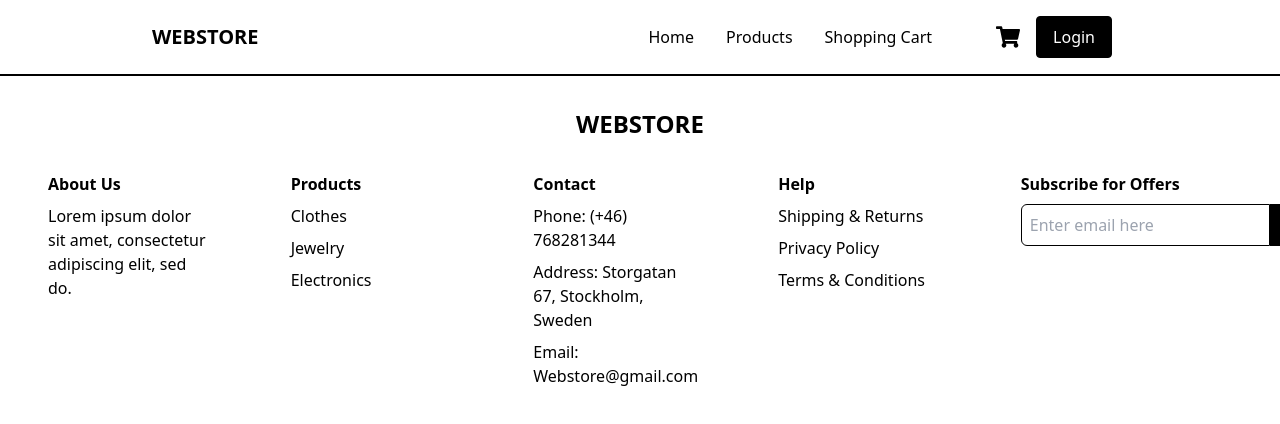
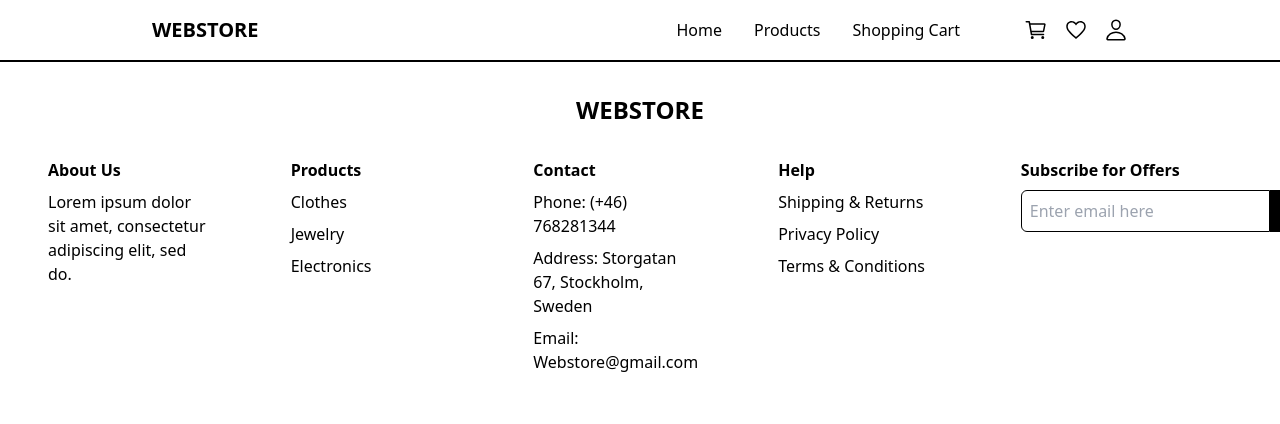
Before and after one commit to arman-mani/clojel-webstore, a React (Vite) app: page /cart in a window 1280 px wide. Shown: the top 424 px of the page. Built offline with nearby package versions, Linux system fonts and the light colour scheme.

Commit message:
changed icons in header and added links on the logos

```diff
--- a/src/components/Footer.jsx
+++ b/src/components/Footer.jsx
@@ -1,4 +1,5 @@
 import React from "react";
+import { Link } from "react-router-dom";
 
 const Footer = () => {
   return (
@@ -7,7 +8,9 @@ const Footer = () => {
       <footer className="bg-white text-black py-8">
         <div className="container mx-auto px-6 lg:px-8 flex flex-col items-center">
           <div className="text-center mb-8">
-            <h1 className="font-bold text-2xl">WEBSTORE</h1>
+            <Link to="/">
+              <h1 className="font-bold text-2xl">WEBSTORE</h1>
+            </Link>
           </div>
           <div className="w-full grid grid-cols-1  md:grid-cols-2 lg:flex lg:justify-between lg:space-x-8 mb-4 gap-4">
             <div className="w-full lg:w-1/5 mb- lg:mb-0 px-4">
--- a/src/components/Header.jsx
+++ b/src/components/Header.jsx
@@ -1,6 +1,8 @@
 import React, { useState } from "react";
 import { useMediaQuery } from "react-responsive";
-import { FaShoppingCart } from "react-icons/fa";
+import { IoCartOutline, IoPersonOutline } from "react-icons/io5";
+import { IoMdHeartEmpty } from "react-icons/io";
+import { Link } from "react-router-dom";
 
 const Header = () => {
   const isMobile = useMediaQuery({ query: "(max-width: 640px)" });
@@ -13,7 +15,9 @@ const Header = () => {
   return (
     <>
       <header className="flex justify-between items-center px-6 py-4 w-full max-w-screen-lg mx-auto">
-        <div className="font-bold text-xl">WEBSTORE</div>
+        <Link to="/">
+          <div className="font-bold text-xl flex-grow">WEBSTORE</div>
+        </Link>
         <nav className="flex items-center">
           {(isTablet || isDesktop) && (
             <div className="flex items-center">
@@ -35,20 +39,18 @@ const Header = () => {
                 </li>
               </ul>
               <div className="flex items-center">
-                <FaShoppingCart className="h-6 w-6 mr-4 hover:text-gray-600" />
-                <button className="bg-black text-white px-4 py-2 rounded mr-4 hover:text-black hover:bg-gray-100 border border-black border-solid">
-                  Login
-                </button>
+                <IoCartOutline className="h-6 w-6 mr-4 hover:text-gray-600" />
+                <IoMdHeartEmpty className="h-6 w-6 mr-4 hover:text-gray-600" />
+                <IoPersonOutline className="h-6 w-6 hover:text-gray-600" />
               </div>
             </div>
           )}
           {isMobile && (
             <div className="flex items-center">
               <div className="flex items-center mr-4">
-                <FaShoppingCart className="h-6 w-6 mr-4 hover:text-gray-600" />
-                <button className="bg-black text-white px-4 py-2 rounded mr-4 hover:text-black hover:bg-gray-100 border border-black border-solid">
-                  Login
-                </button>
+                <IoCartOutline className="h-6 w-6 mr-4 hover:text-gray-600" />
+                <IoMdHeartEmpty className="h-6 w-6 mr-4 hover:text-gray-600" />
+                <IoPersonOutline className="h-6 w-6 hover:text-gray-600" />
               </div>
               <div
                 onClick={() => setIsOpen(!isOpen)}
```
